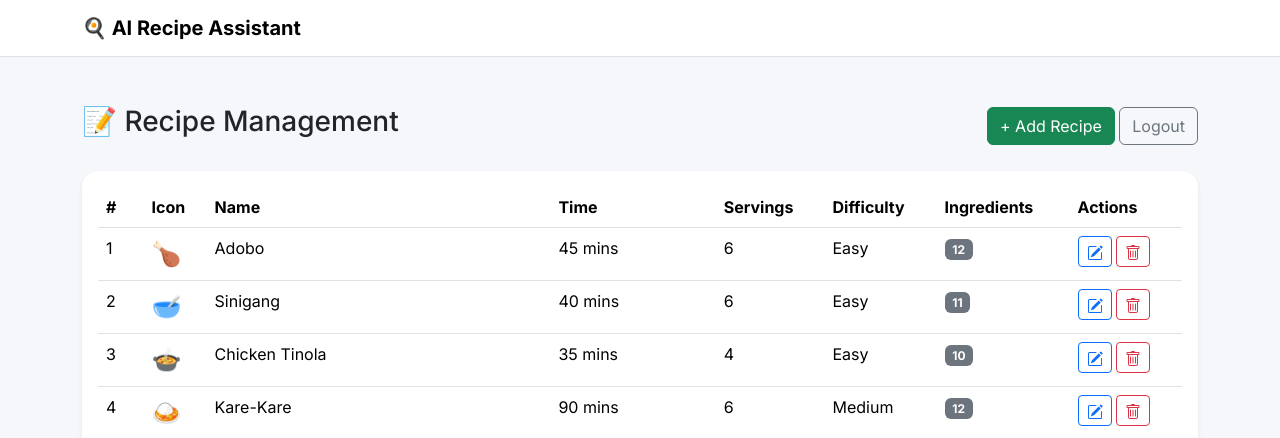
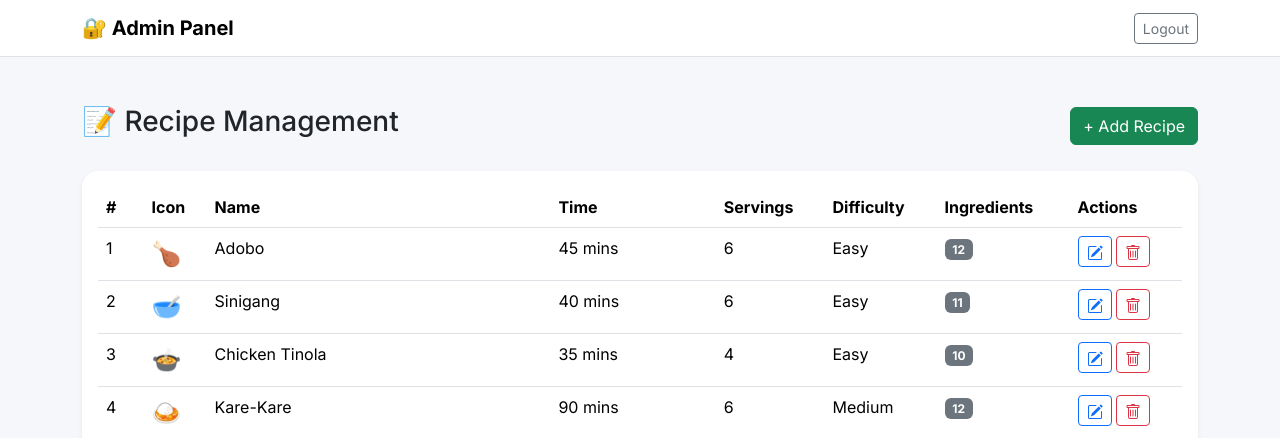
Before and after one commit to JustJas1103/PyApp, a Flask app: page /admin in a window 1280 px wide. Shown: the top 438 px of the page. Run offline with Flask 3, Linux system fonts and the light colour scheme; the visitor is signed in with stand-in values (Sample User, id 1).

Commit message:
Implement clean minimal navbar for admin pages

```diff
--- a/templates/admin_dashboard.html
+++ b/templates/admin_dashboard.html
@@ -4,7 +4,6 @@
     <h3>📝 Recipe Management</h3>
     <div>
         <button class="btn btn-success" data-bs-toggle="modal" data-bs-target="#addRecipeModal">+ Add Recipe</button>
-        <a href="{{ url_for('admin_logout') }}" class="btn btn-outline-secondary">Logout</a>
     </div>
 </div>
 
--- a/templates/base.html
+++ b/templates/base.html
@@ -26,6 +26,14 @@
 <body>
   <nav class="navbar navbar-expand-lg navbar-light bg-white border-bottom sticky-top">
     <div class="container">
+      {% if request.path.startswith('/admin') %}
+        <a class="navbar-brand fw-bold" href="{{ url_for('admin_dashboard') }}">🔐 Admin Panel</a>
+        <div class="navbar-nav ms-auto">
+          {% if request.path != '/admin/login' %}
+            <a href="{{ url_for('admin_logout') }}" class="btn btn-outline-secondary btn-sm">Logout</a>
+          {% endif %}
+        </div>
+      {% else %}
         <a class="navbar-brand fw-bold" href="/">🍳 AI Recipe Assistant</a>
         <button class="navbar-toggler" type="button" data-bs-toggle="collapse" data-bs-target="#navbarNav" aria-controls="navbarNav" aria-expanded="false" aria-label="Toggle navigation">
           <span class="navbar-toggler-icon"></span>
@@ -37,7 +45,6 @@
                 📡 Offline Mode
               </span>
             </li>
-          {% if not request.path.startswith('/admin') %}
             <li class="nav-item"><a class="nav-link" href="#" data-bs-toggle="modal" data-bs-target="#howItWorksModal">How it works</a></li>
             <li class="nav-item"><a class="nav-link" href="#recipes">Recipes</a></li>
             <li class="nav-item">
@@ -68,6 +75,8 @@
                 Download APK
               </a>
             </li>
+          </ul>
+        </div>
       {% endif %}
         </ul>
       </div>
```
Lines whose indentation alone changed are shown as unchanged.
